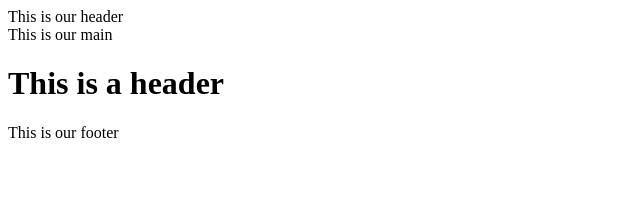
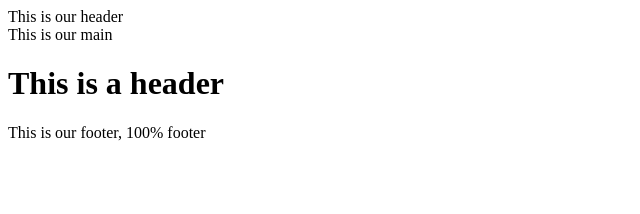
Before and after one commit to amtrav42/avidResearchReact, a React app: page / in a window 1280 px wide. Shown: the top 214 px of the page, without its empty margins (0-640 px from the left). Built offline with nearby package versions, Linux system fonts and the light colour scheme.

Commit message:
added footer component

```diff
--- /dev/null
+++ b/src/components/Footer/index.jsx
@@ -0,0 +1,10 @@
+import React, { Component } from "react";
+
+class Footer extends Component {
+  render(){
+    return (
+      <footer>This is our footer, 100% footer</footer>
+    );
+  }
+}
+export default Footer;
--- a/src/components/Template/index.jsx
+++ b/src/components/Template/index.jsx
@@ -1,4 +1,5 @@
 import React, { Component } from "react";
+import Footer from "../Footer";
 
 //Declare a class called Template, it's a prototype of the base react component//
 class Template extends Component {
@@ -8,7 +9,7 @@
         <header>This is our header</header>
         <main>This is our main</main>
         <h1>This is a header</h1>
-        <footer>This is our footer</footer>
+        <Footer/>
       </div>
     );
   }
```
